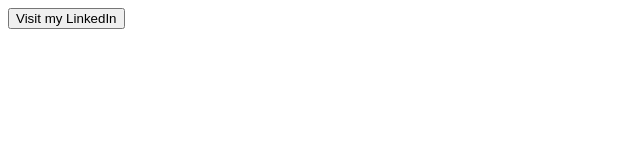
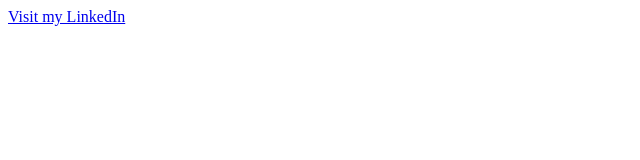
Before and after one commit to michelebyman/michelebyman.github.io, a plain HTML site: page index.html in a window 1280 px wide. Shown: the whole page, without its empty margins (0-640 px from the left). Drawn offline with Linux system fonts and the light colour scheme.

Commit message:
Update index.html

```diff
--- a/index.html
+++ b/index.html
@@ -1 +1 @@
-  <button src="https://www.linkedin.com/in/michelebyman" target="_blank">Visit my LinkedIn</button>
+  <a href="https://www.linkedin.com/in/michelebyman" target="_blank">Visit my LinkedIn</a>
```
